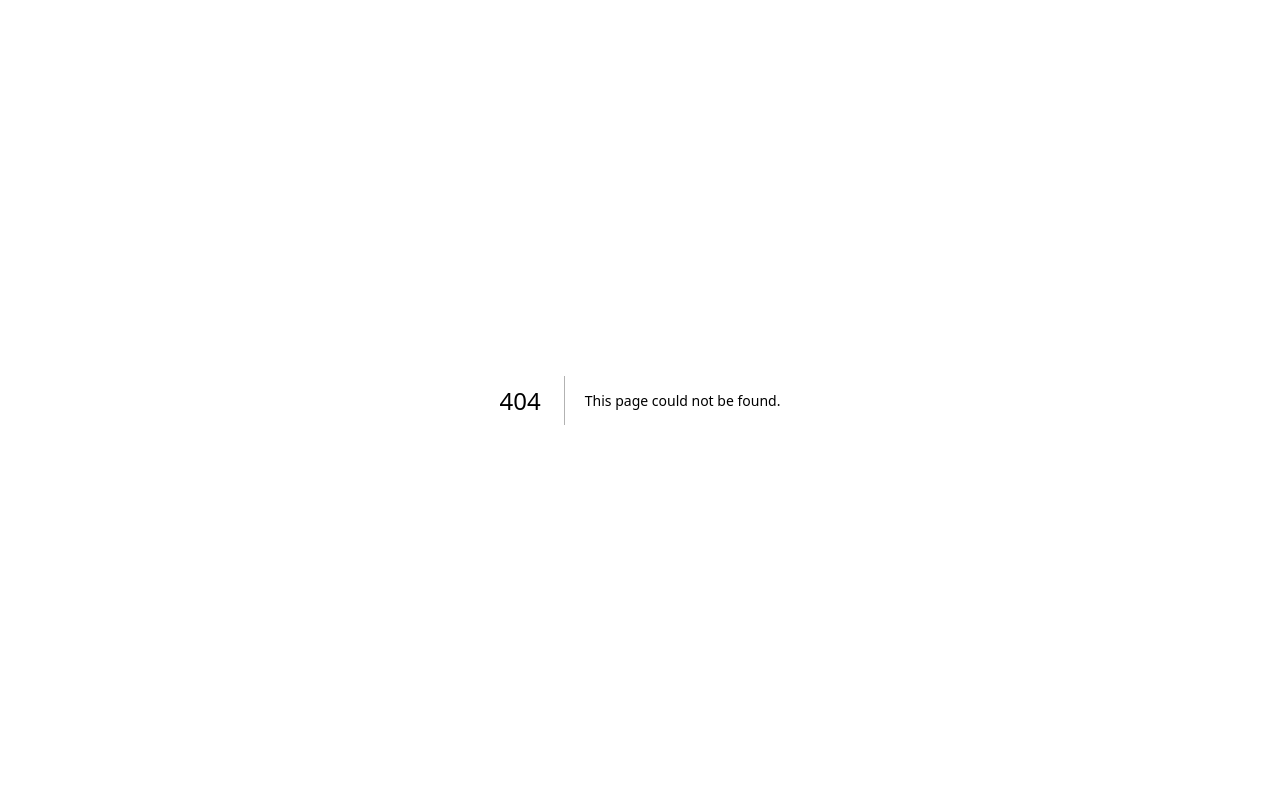
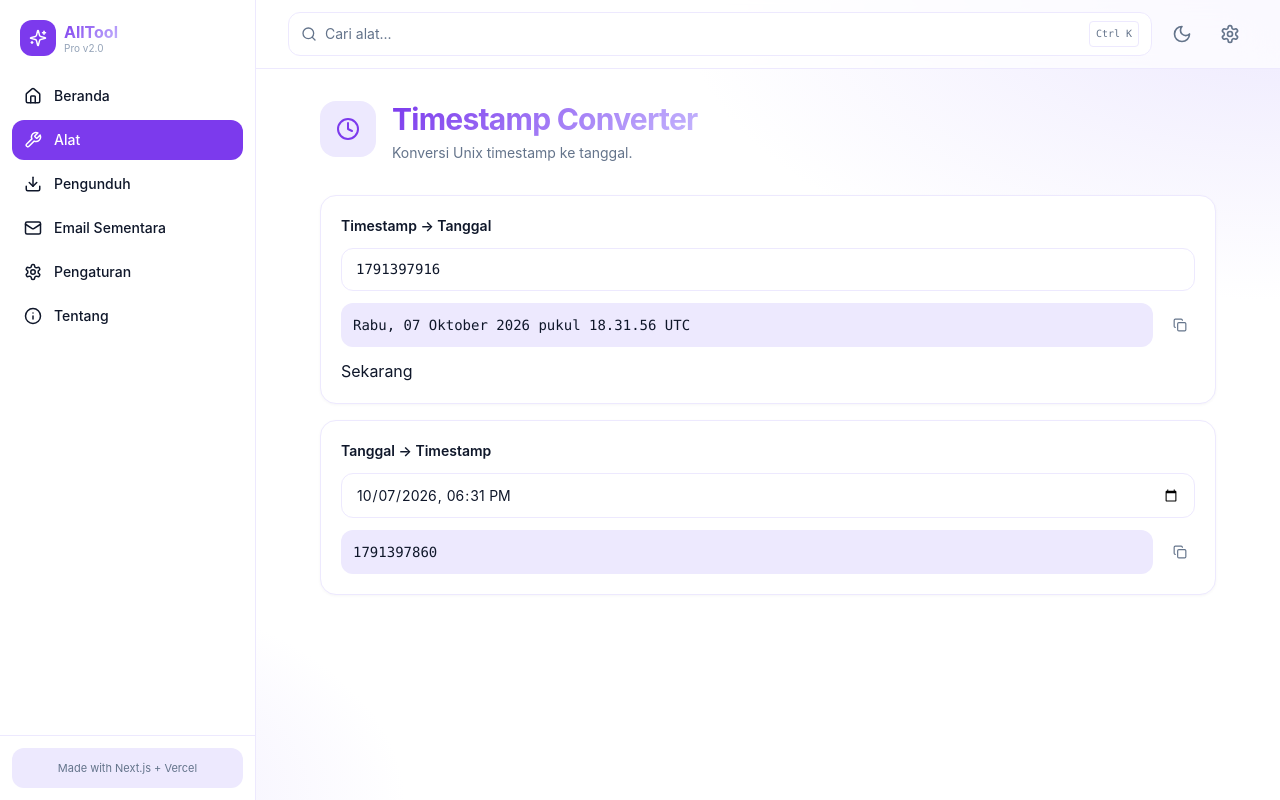
Before and after one commit to sionlimitles-spec/all-tool-sxzz, a Next.js app: page /tools/timestamp-converter in a window 1280 px wide. Before the commit this address had no page. Built offline with nearby package versions, Linux system fonts and the light colour scheme.

Commit message:
Create page.tsx

```diff
--- /dev/null
+++ b/src/app/tools/timestamp-converter/page.tsx
@@ -0,0 +1,46 @@
+"use client";
+
+import { useState } from "react";
+import ToolLayout from "@/components/tool-layout";
+import { Clock, Copy } from "lucide-react";
+import { copyText } from "@/lib/utils";
+
+export default function Page() {
+  const [ts, setTs] = useState(String(Math.floor(Date.now() / 1000)));
+  const [date, setDate] = useState(new Date().toISOString().slice(0, 16));
+
+  const toDate = () => {
+    const n = Number(ts);
+    const d = new Date(n < 1e12 ? n * 1000 : n);
+    if (isNaN(d.getTime())) return "Tanggal tidak valid";
+    return d.toLocaleString("id-ID", { dateStyle: "full", timeStyle: "long" });
+  };
+
+  const toTs = () => {
+    const d = new Date(date);
+    return Math.floor(d.getTime() / 1000);
+  };
+
+  return (
+    <ToolLayout title="Timestamp Converter" description="Konversi Unix timestamp ke tanggal." icon={<Clock size={24} color="var(--primary)" />}>
+      <div className="card p-5">
+        <h3 className="mb-3 text-sm font-semibold">Timestamp → Tanggal</h3>
+        <input value={ts} onChange={(e) => setTs(e.target.value)} className="input font-mono" />
+        <div className="mt-3 flex items-center gap-3">
+          <div className="flex-1 rounded-xl p-3 text-sm font-mono" style={{ background: "var(--primary-soft)" }}>{toDate()}</div>
+          <button onClick={() => copyText(toDate())} className="btn-ghost p-2"><Copy size={14} /></button>
+        </div>
+        <button onClick={() => setTs(String(Math.floor(Date.now() / 1000)))} className="btn-secondary mt-3">Sekarang</button>
+      </div>
+
+      <div className="card mt-4 p-5">
+        <h3 className="mb-3 text-sm font-semibold">Tanggal → Timestamp</h3>
+        <input type="datetime-local" value={date} onChange={(e) => setDate(e.target.value)} className="input" />
+        <div className="mt-3 flex items-center gap-3">
+          <div className="flex-1 rounded-xl p-3 font-mono text-sm" style={{ background: "var(--primary-soft)" }}>{toTs()}</div>
+          <button onClick={() => copyText(String(toTs()))} className="btn-ghost p-2"><Copy size={14} /></button>
+        </div>
+      </div>
+    </ToolLayout>
+  );
+}
```
